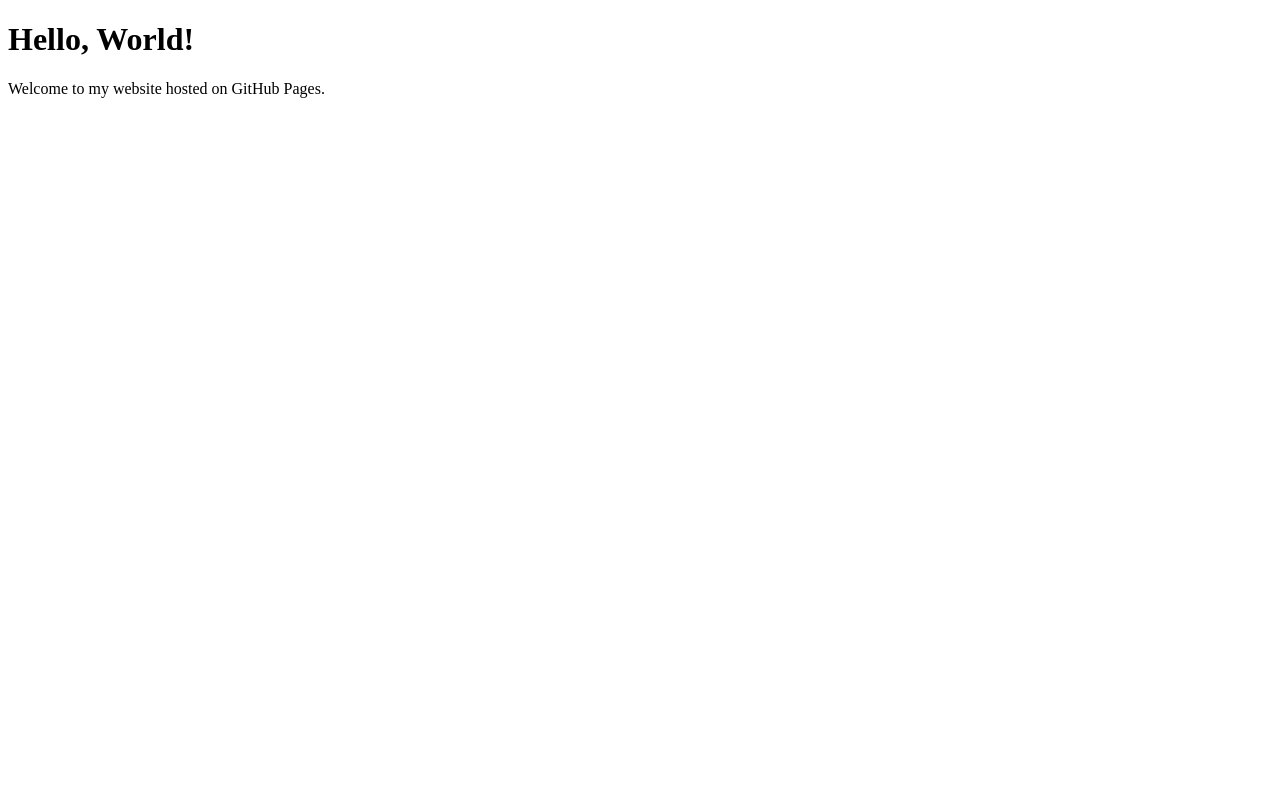
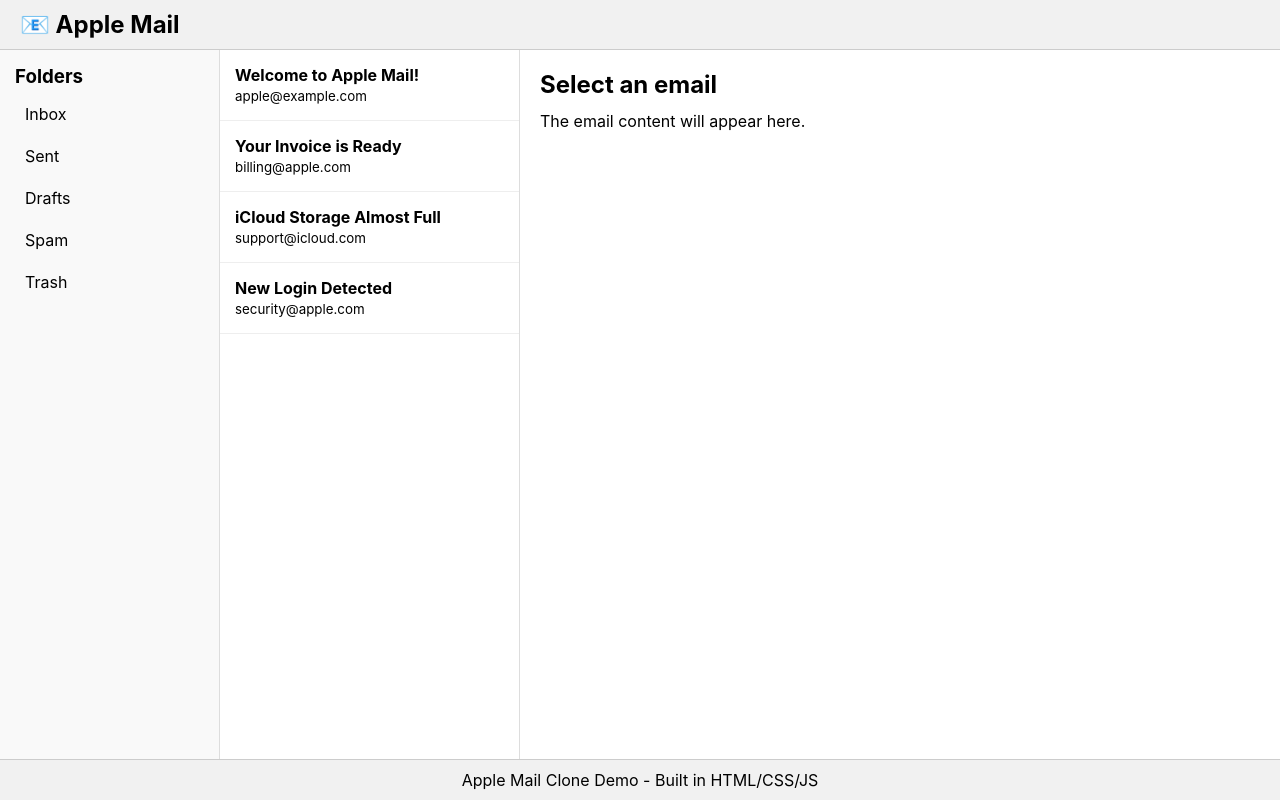
Before and after one commit to nnrgeduin-hyd/mail-templetes, a plain HTML site: page index.html in a window 1280 px wide. Drawn offline with Linux system fonts and the light colour scheme.

Commit message:
Update index.html

```diff
--- a/index.html
+++ b/index.html
@@ -1,10 +1,185 @@
 <!DOCTYPE html>
-<html>
+<html lang="en">
 <head>
-  <title>My First Website</title>
+  <meta charset="UTF-8">
+  <title>Apple Mail Clone</title>
+  <style>
+    * {
+      box-sizing: border-box;
+      margin: 0;
+      padding: 0;
+      font-family: -apple-system, BlinkMacSystemFont, "Segoe UI", Roboto, Helvetica, Arial, sans-serif;
+    }
+
+    body {
+      height: 100vh;
+      display: flex;
+      flex-direction: column;
+    }
+
+    header {
+      background: #f1f1f1;
+      padding: 10px 20px;
+      font-size: 1.5rem;
+      font-weight: bold;
+      border-bottom: 1px solid #ccc;
+    }
+
+    .container {
+      display: flex;
+      flex: 1;
+    }
+
+    .sidebar {
+      width: 220px;
+      background: #f9f9f9;
+      border-right: 1px solid #ddd;
+      padding: 15px;
+    }
+
+    .sidebar h3 {
+      margin-bottom: 10px;
+    }
+
+    .sidebar ul {
+      list-style: none;
+    }
+
+    .sidebar li {
+      margin: 10px 0;
+      cursor: pointer;
+      padding: 6px 10px;
+      border-radius: 4px;
+    }
+
+    .sidebar li:hover {
+      background-color: #e0e0e0;
+    }
+
+    .mail-list {
+      width: 300px;
+      border-right: 1px solid #ddd;
+      overflow-y: auto;
+    }
+
+    .mail-item {
+      padding: 15px;
+      border-bottom: 1px solid #eee;
+      cursor: pointer;
+      transition: background 0.2s;
+    }
+
+    .mail-item:hover {
+      background-color: #f0f0f0;
+    }
+
+    .mail-item.selected {
+      background-color: #d0e0ff;
+    }
+
+    .mail-preview {
+      flex: 1;
+      padding: 20px;
+      overflow-y: auto;
+    }
+
+    .mail-preview h2 {
+      margin-bottom: 10px;
+    }
+
+    .mail-preview p {
+      line-height: 1.6;
+    }
+
+    footer {
+      padding: 10px;
+      text-align: center;
+      background: #f1f1f1;
+      border-top: 1px solid #ccc;
+    }
+  </style>
 </head>
 <body>
-  <h1>Hello, World!</h1>
-  <p>Welcome to my website hosted on GitHub Pages.</p>
+  <header>📧 Apple Mail</header>
+
+  <div class="container">
+    <div class="sidebar">
+      <h3>Folders</h3>
+      <ul>
+        <li>Inbox</li>
+        <li>Sent</li>
+        <li>Drafts</li>
+        <li>Spam</li>
+        <li>Trash</li>
+      </ul>
+    </div>
+
+    <div class="mail-list" id="mailList">
+      <!-- Mail items will be added by JS -->
+    </div>
+
+    <div class="mail-preview" id="mailPreview">
+      <h2>Select an email</h2>
+      <p>The email content will appear here.</p>
+    </div>
+  </div>
+
+  <footer>Apple Mail Clone Demo - Built in HTML/CSS/JS</footer>
+
+  <script>
+    const mails = [
+      {
+        subject: "Welcome to Apple Mail!",
+        sender: "apple@example.com",
+        content: "Thank you for using Apple Mail. This is your first message. Enjoy a fast, clean interface and smooth experience."
+      },
+      {
+        subject: "Your Invoice is Ready",
+        sender: "billing@apple.com",
+        content: "Your invoice for July 2025 is ready. Please review it at your earliest convenience. Thank you for choosing Apple."
+      },
+      {
+        subject: "iCloud Storage Almost Full",
+        sender: "support@icloud.com",
+        content: "Your iCloud storage is almost full. Consider upgrading your plan to continue storing photos, documents, and more."
+      },
+      {
+        subject: "New Login Detected",
+        sender: "security@apple.com",
+        content: "A new login to your Apple ID was detected from Hyderabad, India. If this wasn't you, please secure your account."
+      }
+    ];
+
+    const mailListEl = document.getElementById("mailList");
+    const mailPreviewEl = document.getElementById("mailPreview");
+
+    function loadMails() {
+      mails.forEach((mail, index) => {
+        const item = document.createElement("div");
+        item.className = "mail-item";
+        item.innerHTML = `
+          <strong>${mail.subject}</strong><br>
+          <small>${mail.sender}</small>
+        `;
+        item.addEventListener("click", () => {
+          document.querySelectorAll(".mail-item").forEach(el => el.classList.remove("selected"));
+          item.classList.add("selected");
+          showMail(index);
+        });
+        mailListEl.appendChild(item);
+      });
+    }
+
+    function showMail(index) {
+      const mail = mails[index];
+      mailPreviewEl.innerHTML = `
+        <h2>${mail.subject}</h2>
+        <p><strong>From:</strong> ${mail.sender}</p>
+        <p>${mail.content}</p>
+      `;
+    }
+
+    loadMails();
+  </script>
 </body>
 </html>
```
